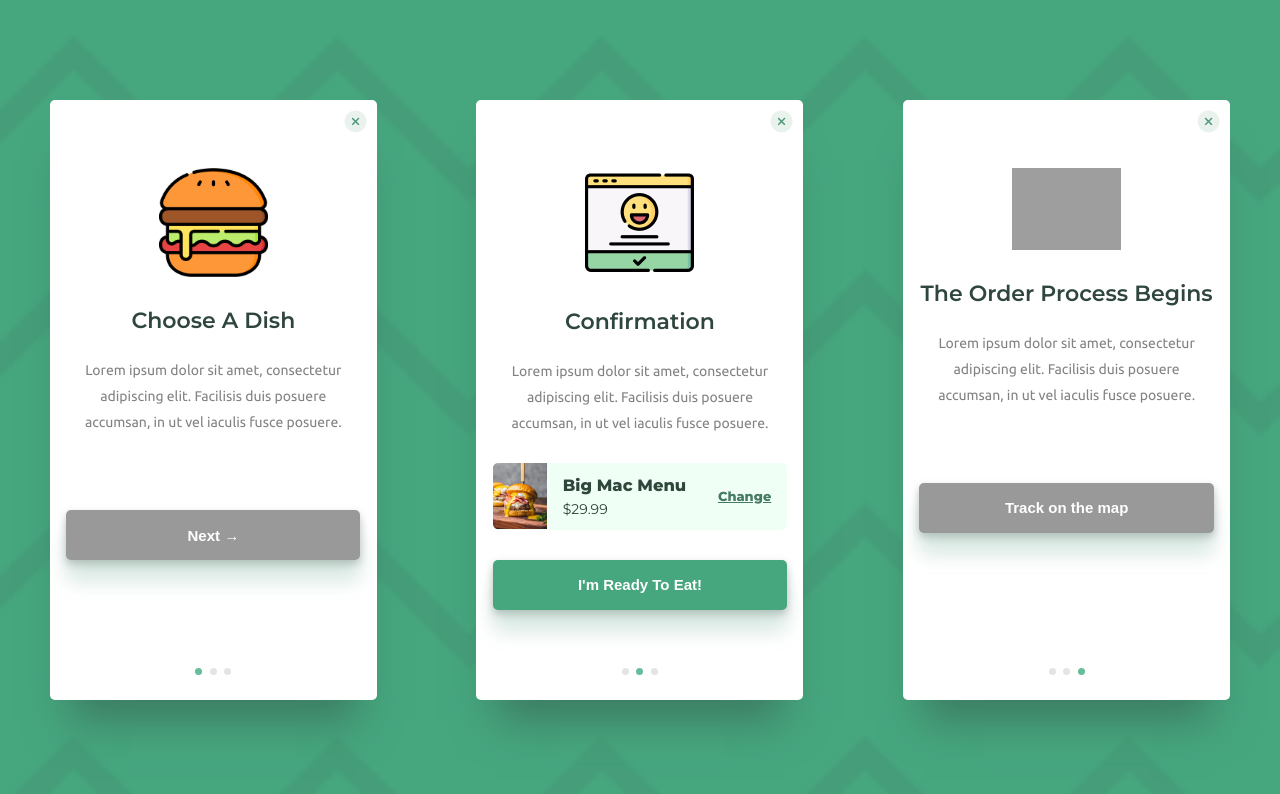
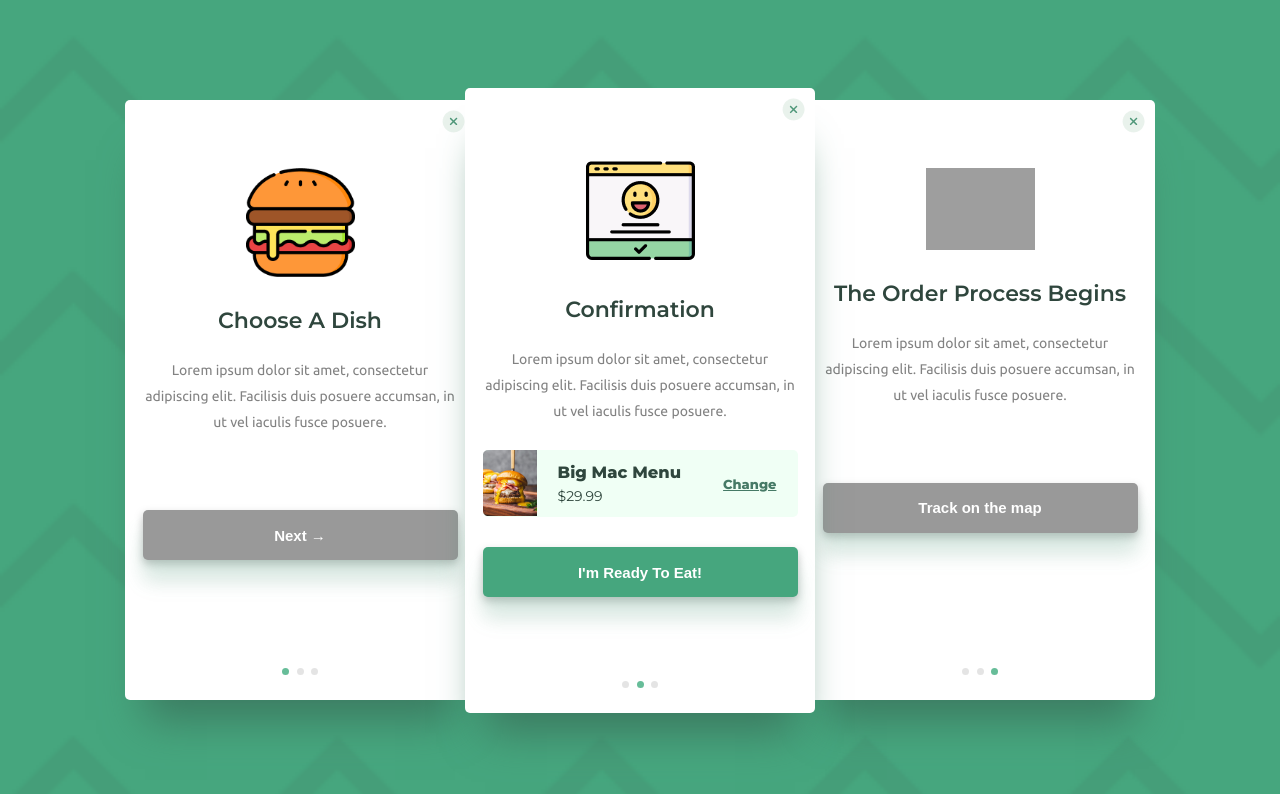
Before and after one commit to skillitzimberg/delivery-status-project, a plain HTML site: page index.html in a window 1280 px wide. Drawn offline with Linux system fonts and the light colour scheme; grey boxes are pictures that could not be loaded.

Commit message:
Focus active card on desktop

```diff
--- a/css/desktop.css
+++ b/css/desktop.css
@@ -1,11 +1,19 @@
 @media only screen and (min-width: 768px) {
   main {
     flex-direction: row;
-    justify-content: space-around;
+  }
+
+  .card {
+    margin: 35px -5px;
   }
 
   .card:first-child,
   .card:last-child {
     display: flex;
+    z-index: -1;
+  }
+
+  .active {
+    height: 625px;
   }
 }
--- a/css/styles.css
+++ b/css/styles.css
@@ -55,7 +55,7 @@ main {
   display: flex;
   flex-direction: column;
   align-items: center;
-  width: 327px;
+  width: 350px;
   height: 600px;
   margin: 35px auto;
   background-color: #ffffff;
```
